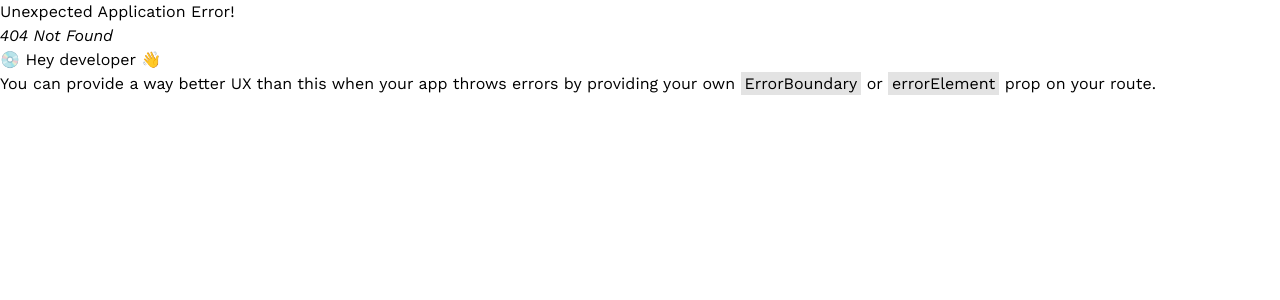
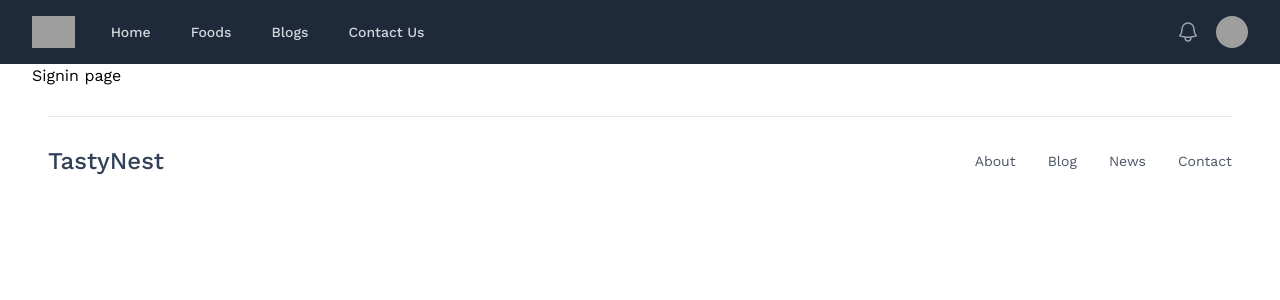
Before and after one commit to WalidurTanjim/tastynest, a React (Vite) app: page /signin in a window 1280 px wide. Before the commit this address had no page. Shown: the top 300 px of the page. Built offline with nearby package versions, Linux system fonts and the light colour scheme; grey boxes are pictures that could not be loaded.

Commit message:
Signup & Signin path created

```diff
--- a/src/App.tsx
+++ b/src/App.tsx
@@ -2,11 +2,15 @@ import { createBrowserRouter, RouterProvider } from 'react-router-dom'
 import './App.css'
 import MainLayout from './layout/MainLayout'
 import Home from './pages/Home/Home/Home'
+import Signup from './pages/Signup/Signup'
+import Signin from './pages/Signin/Signin'
 
 function App() {
   const router = createBrowserRouter([
     {path: '/', element: <MainLayout />, children: [
-      {path: '/', element: <Home />}
+      {path: '/', element: <Home />},
+      {path: '/signup', element: <Signup />},
+      {path: '/signin', element: <Signin />}
     ]}
   ])
 
--- /dev/null
+++ b/src/pages/Signin/Signin.tsx
@@ -0,0 +1,11 @@
+const Signin = () => {
+    return (
+        <div className="signin w-full">
+            <div className="container mx-auto w-full px-2 sm:px-6 lg:px-8">
+                <h1>Signin page</h1>
+            </div>
+        </div>
+    );
+};
+
+export default Signin;
--- /dev/null
+++ b/src/pages/Signup/Signup.tsx
@@ -0,0 +1,11 @@
+const Signup = () => {
+    return (
+        <div className="signup w-full">
+            <div className="container mx-auto w-full px-2 sm:px-6 lg:px-8">
+                <h1>Signup page</h1>
+            </div>
+        </div>
+    );
+};
+
+export default Signup;
```
